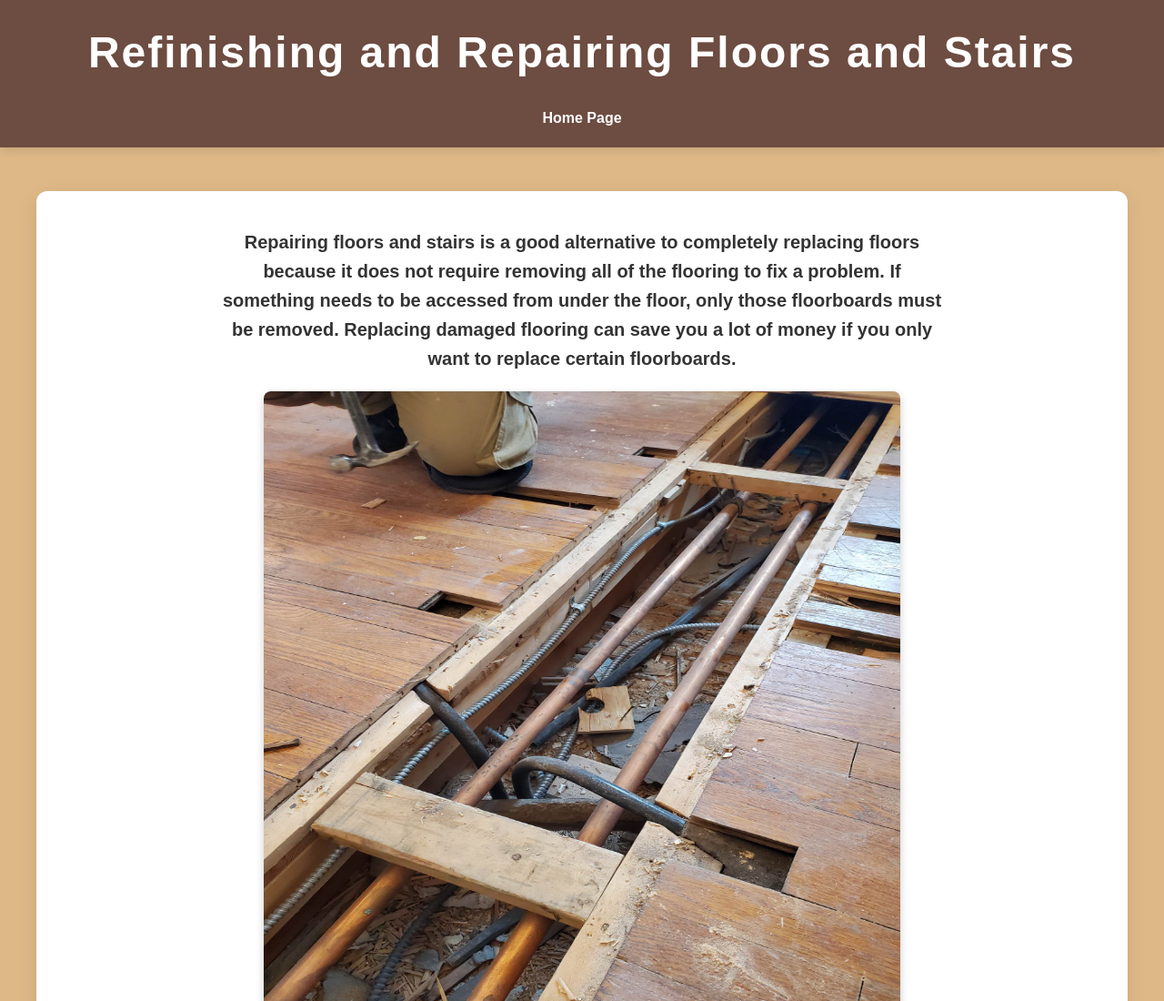
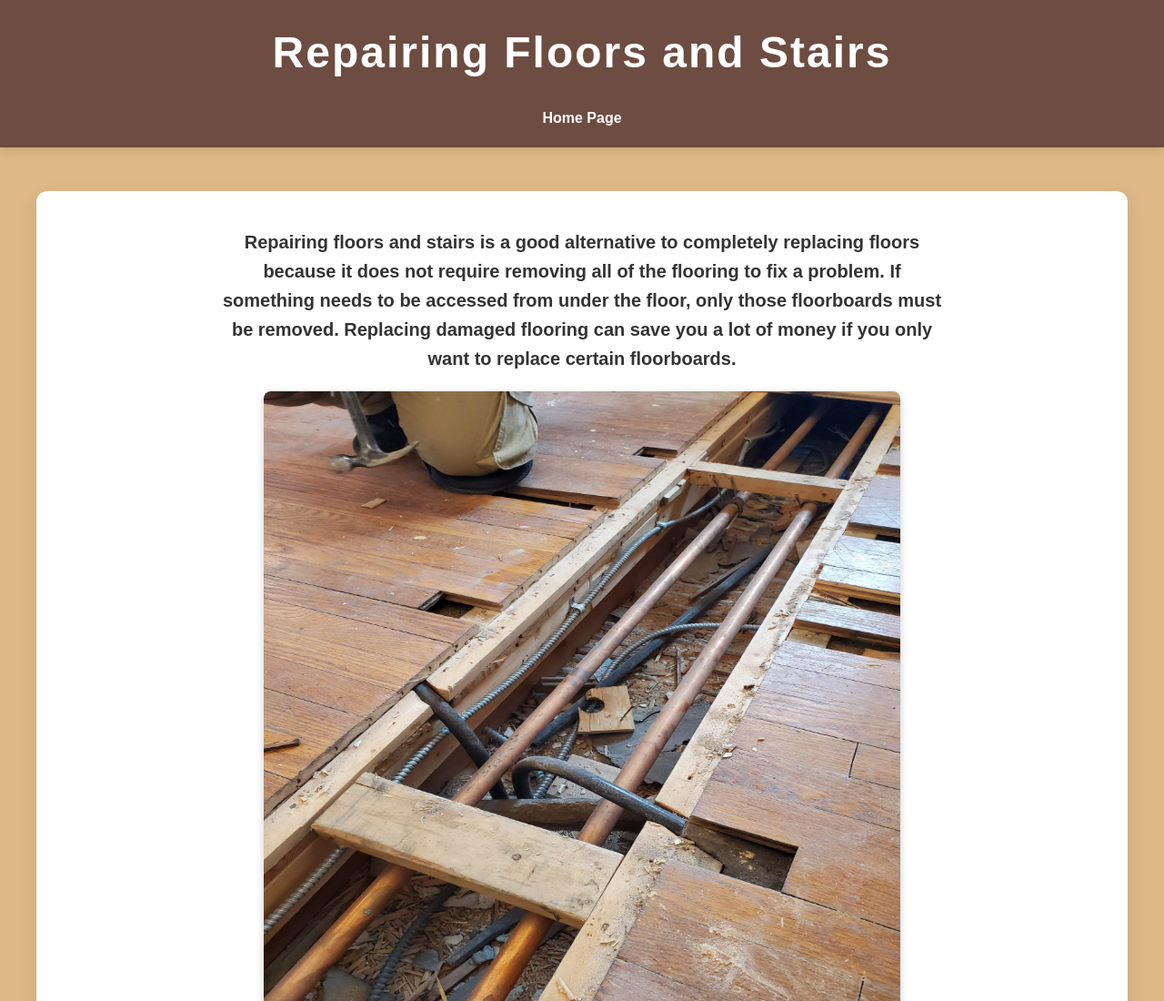
Before and after one commit to rid-principles/EventHardwood.github.io, a plain HTML site: page Repairing.html in a window 1280 px wide. Shown: the top 1100 px of the page at 91% size. Drawn offline with Linux system fonts and the light colour scheme.

Commit message:
Update Repairing.html

```diff
--- a/Repairing.html
+++ b/Repairing.html
@@ -67,7 +67,7 @@
 
     <!-- Header Section -->
     <header>
-        <h1>Refinishing and Repairing Floors and Stairs</h1>
+        <h1>Repairing Floors and Stairs</h1>
         <p><a href="index.html">Home Page</a></p>
     </header>
 
```
